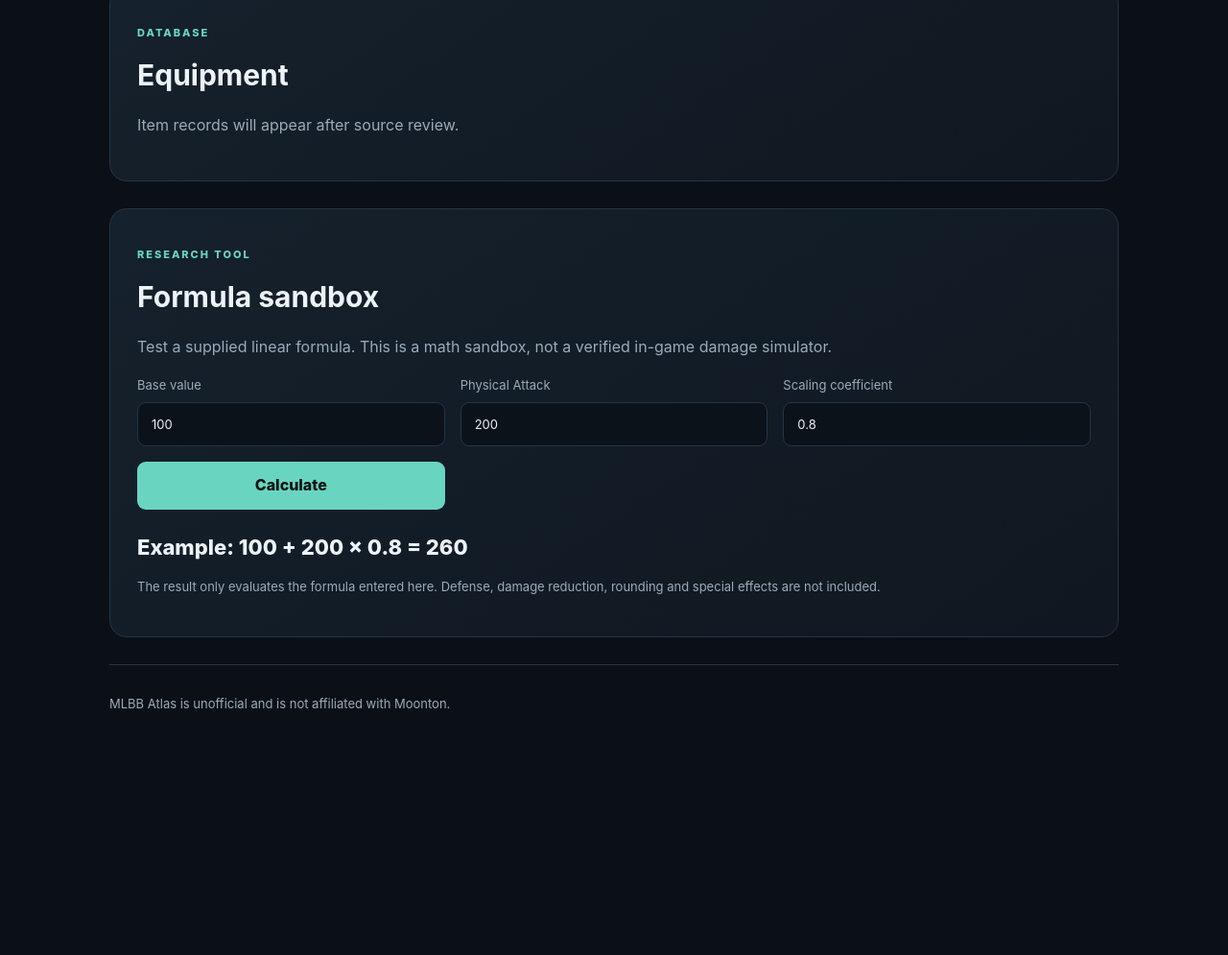
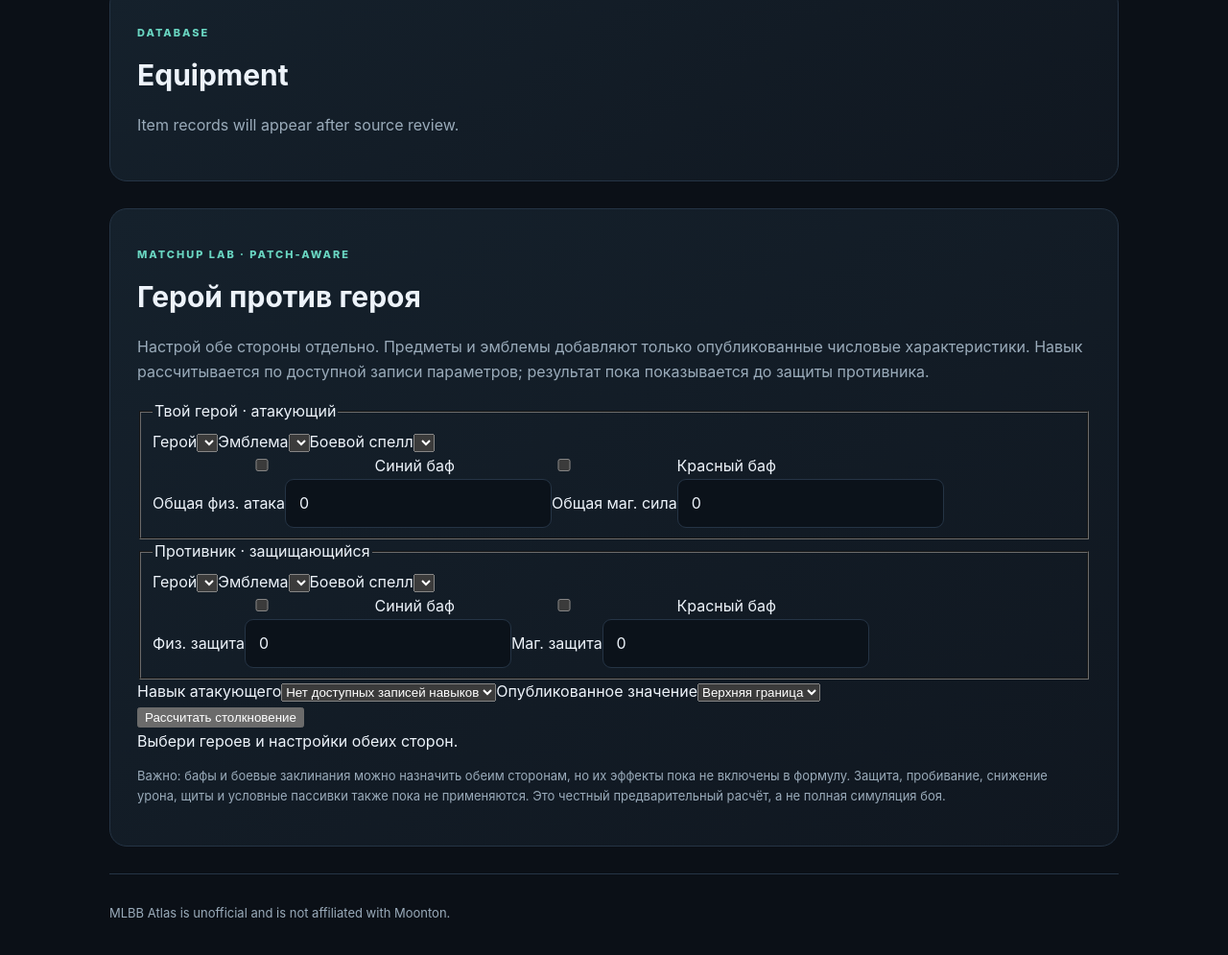
Before and after one commit to azartworld55-ctrl/mlbb-atlas, a plain HTML site: page frontend/index.html in a window 1280 px wide. Shown: the part 1461-2456 px from the top of the page at 96% size. Before the commit the page ends 2285 px from the top, so only its background shows below. Drawn offline with Linux system fonts and the light colour scheme; files that its build step writes are made by us from their sources.

Commit message:
Replace formula sandbox with two-sided matchup calculator UI

```diff
--- a/frontend/index.html
+++ b/frontend/index.html
@@ -1,8 +1,28 @@
 <!doctype html>
-<html lang="en"><head><meta charset="utf-8"><meta name="viewport" content="width=device-width,initial-scale=1"><meta name="description" content="Unofficial source-attributed MLBB reference database."><title>MLBB Atlas</title><link rel="stylesheet" href="/assets/styles.css"></head>
-<body><header class="topbar"><a class="brand" href="/">MLBB <span>ATLAS</span></a><nav><a href="#heroes">Heroes</a><a href="#skill-versions">Skills</a><a href="#items">Items</a><a href="#calculator">Calculator</a><a href="/docs">API</a></nav></header>
+<html lang="ru"><head><meta charset="utf-8"><meta name="viewport" content="width=device-width,initial-scale=1"><meta name="description" content="Unofficial source-attributed MLBB reference database."><title>MLBB Atlas</title><link rel="stylesheet" href="/assets/styles.css"></head>
+<body><header class="topbar"><a class="brand" href="/">MLBB <span>ATLAS</span></a><nav><a href="#heroes">Герои</a><a href="#skill-versions">Навыки</a><a href="#items">Предметы</a><a href="#calculator">Калькулятор</a><a href="/docs">API</a></nav></header>
 <main><section class="hero"><p class="eyebrow">COMMUNITY REFERENCE · UNOFFICIAL</p><h1>Know the numbers.<br><span>Understand the game.</span></h1><p class="intro">A version-aware database for heroes, skills, equipment and mechanics — with sources and confidence labels.</p><div class="stats"><div><strong id="hero-count">—</strong><small>Heroes</small></div><div><strong id="item-count">—</strong><small>Items</small></div><div><strong>v1</strong><small>API</small></div></div></section>
 <section id="heroes" class="panel"><div class="section-head"><div><p class="eyebrow">DATABASE</p><h2>Heroes</h2></div><input id="hero-search" type="search" placeholder="Search heroes…" aria-label="Search heroes"></div><div id="hero-list" class="empty">Dataset is being assembled. No unverified values are shown.</div></section>
 <section id="skill-versions" class="panel"><div class="section-head"><div><p class="eyebrow">PATCH HISTORY</p><h2>Skill parameters</h2></div><span id="skill-version-count" class="muted">Loading…</span></div><p class="muted">Values are tied to a specific Original Server patch. Published range endpoints are not full rank tables; missing ranks are never interpolated.</p><div class="skill-filters"><label>Hero<select id="skill-hero-filter"><option value="">All heroes</option></select></label><label>Skill name<input id="skill-search" type="search" placeholder="Search skill…"></label><label>Patch<select id="skill-patch-filter"><option value="">All patches</option><option value="2.2.23">2.2.23</option><option value="2.2.16a">2.2.16a</option><option value="2.2.16">2.2.16</option></select></label></div><div id="skill-version-list" class="skill-version-list"><p class="empty">Loading skill records…</p></div></section>
 <section id="items" class="panel"><p class="eyebrow">DATABASE</p><h2>Equipment</h2><p id="item-status" class="muted">Item records will appear after source review.</p></section>
-<section id="calculator" class="panel"><p class="eyebrow">RESEARCH TOOL</p><h2>Formula sandbox</h2><p class="muted">Test a supplied linear formula. This is a math sandbox, not a verified in-game damage simulator.</p><form id="formula-form" class="calculator-form"><label>Base value<input id="formula-base" type="number" step="any" value="100" required></label><label>Physical Attack<input id="formula-attack" type="number" step="any" value="200" required></label><label>Scaling coefficient<input id="formula-coefficient" type="number" step="any" value="0.8" required></label><button type="submit">Calculate</button></form><p id="formula-result" class="formula-result" role="status">Example: 100 + 200 × 0.8 = 260</p><p class="muted small">The result only evaluates the formula entered here. Defense, damage reduction, rounding and special effects are not included.</p></section><footer>MLBB Atlas is unofficial and is not affiliated with Moonton.</footer></main><script src="/assets/app.js"></script></body></html>
+<section id="calculator" class="panel matchup-panel">
+<p class="eyebrow">MATCHUP LAB · PATCH-AWARE</p><h2>Герой против героя</h2>
+<p class="muted">Настрой обе стороны отдельно. Предметы и эмблемы добавляют только опубликованные числовые характеристики. Навык рассчитывается по доступной записи параметров; результат пока показывается до защиты противника.</p>
+<div class="matchup-grid">
+<fieldset class="side-config attacker-config"><legend>Твой герой · атакующий</legend>
+<label>Герой<select id="attacker-hero"></select></label><label>Эмблема<select id="attacker-emblem"></select></label><label>Боевой спелл<select id="attacker-spell"></select></label>
+<div class="item-slots" id="attacker-items"></div>
+<div class="buff-row"><label><input type="checkbox" id="attacker-blue"> Синий баф</label><label><input type="checkbox" id="attacker-red"> Красный баф</label></div>
+<div class="stat-grid"><label>Общая физ. атака<input id="attacker-pa" type="number" min="0" value="0"></label><label>Общая маг. сила<input id="attacker-mp" type="number" min="0" value="0"></label></div>
+</fieldset>
+<fieldset class="side-config defender-config"><legend>Противник · защищающийся</legend>
+<label>Герой<select id="defender-hero"></select></label><label>Эмблема<select id="defender-emblem"></select></label><label>Боевой спелл<select id="defender-spell"></select></label>
+<div class="item-slots" id="defender-items"></div>
+<div class="buff-row"><label><input type="checkbox" id="defender-blue"> Синий баф</label><label><input type="checkbox" id="defender-red"> Красный баф</label></div>
+<div class="stat-grid"><label>Физ. защита<input id="defender-pd" type="number" min="0" value="0"></label><label>Маг. защита<input id="defender-md" type="number" min="0" value="0"></label></div>
+</fieldset></div>
+<div class="skill-controls"><label>Навык атакующего<select id="matchup-skill"><option value="">Нет доступных записей навыков</option></select></label><label>Опубликованное значение<select id="matchup-endpoint"><option value="high">Верхняя граница</option><option value="low">Нижняя граница</option></select></label></div>
+<button id="matchup-calculate" type="button">Рассчитать столкновение</button>
+<div id="matchup-result" class="matchup-result" role="status">Выбери героев и настройки обеих сторон.</div>
+<p class="muted small">Важно: бафы и боевые заклинания можно назначить обеим сторонам, но их эффекты пока не включены в формулу. Защита, пробивание, снижение урона, щиты и условные пассивки также пока не применяются. Это честный предварительный расчёт, а не полная симуляция боя.</p>
+</section><footer>MLBB Atlas is unofficial and is not affiliated with Moonton.</footer></main><script src="/assets/app.js"></script></body></html>
```
